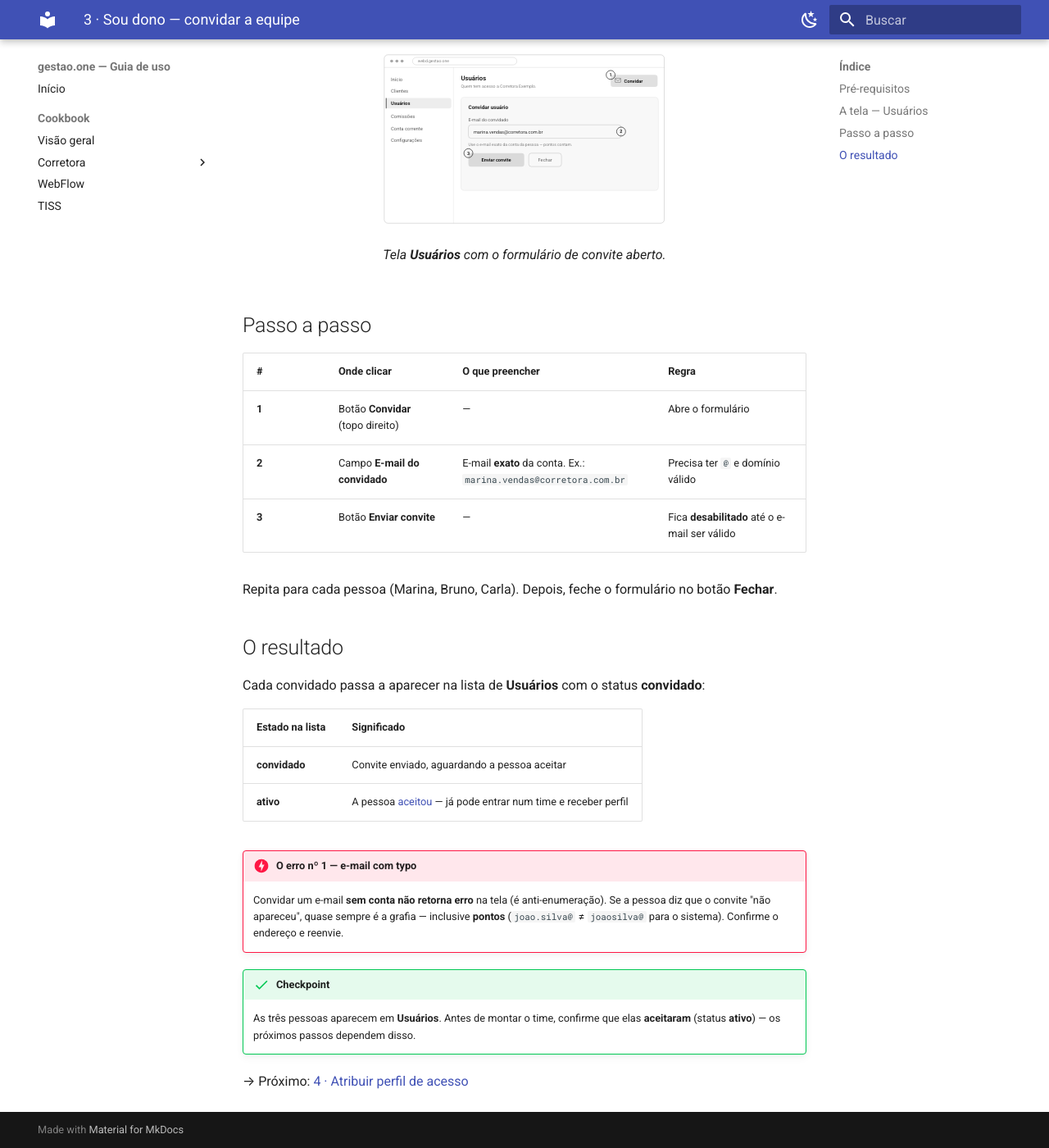
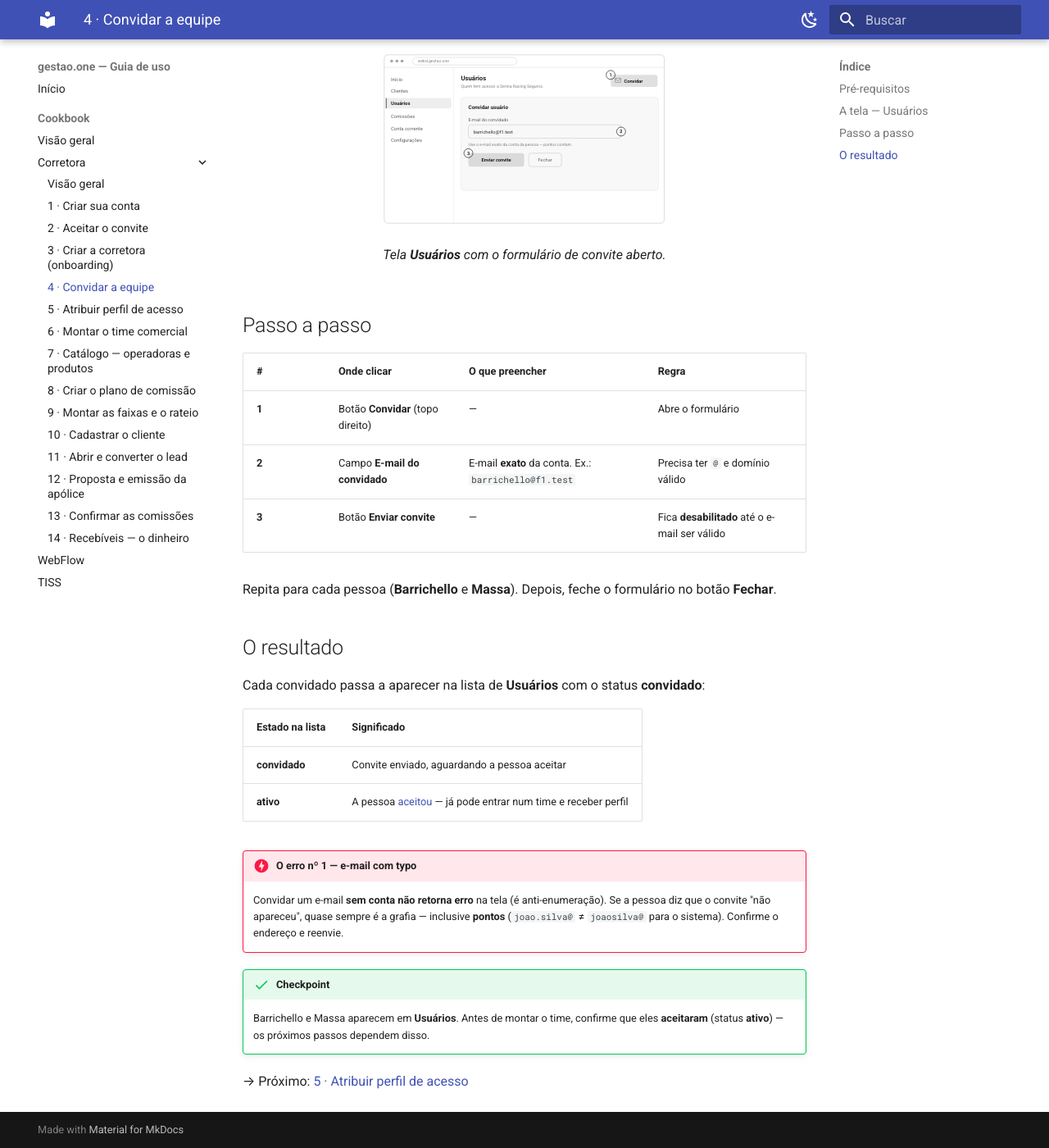
Before and after one commit to renatofagalde/wiki-gestao-one, an MkDocs documentation site: the page built from docs/cookbook/corretora/04-convidar.md, in a window 1280 px wide and 1400 px high, scrolled down 640 px. Shown: the whole window at 82% size. Built offline with MkDocs 1.6.1 and Material for MkDocs 9.7.7, drawn with Linux system fonts in a browser that asks for light colours; some of the changed text lies outside the part shown.

Commit message:
Renumber invite-team page to step 4

```diff
--- a/docs/cookbook/corretora/03-convidar.md
+++ b/docs/cookbook/corretora/04-convidar.md
@@ -1,10 +1,10 @@
-# 3 · Sou dono — convidar a equipe
+# 4 · Convidar a equipe
 
 Com a corretora criada, o primeiro passo é **colocar as pessoas dentro dela**. A
 equipe precisa existir como **usuário da corretora** antes de qualquer coisa — sem
 isso, ninguém entra num time nem recebe comissão.
 
-No exemplo: convide **Marina**, **Bruno** e **Carla**.
+No exemplo: o **Senna** convida **Barrichello** e **Massa**.
 
 ## Pré-requisitos
 
@@ -43,7 +43,7 @@
   <text x="22" y="238" font-size="13" fill="currentColor" fill-opacity="0.7">Configurações</text>
 
   <text x="210" y="72" font-size="17" font-weight="700" fill="currentColor">Usuários</text>
-  <text x="210" y="92" font-size="11.5" fill="currentColor" fill-opacity="0.55">Quem tem acesso a Corretora Exemplo.</text>
+  <text x="210" y="92" font-size="11.5" fill="currentColor" fill-opacity="0.55">Quem tem acesso a Senna Racing Seguros.</text>
   <!-- botão Convidar -->
   <rect x="612" y="58" width="126" height="32" rx="7" fill="currentColor" fill-opacity="0.14"/>
   <rect x="624" y="67" width="15" height="11" rx="1" fill="none" stroke="currentColor" stroke-opacity="0.7"/>
@@ -55,7 +55,7 @@
   <text x="230" y="150" font-size="14" font-weight="700" fill="currentColor">Convidar usuário</text>
   <text x="230" y="182" font-size="12" fill="currentColor" fill-opacity="0.7">E-mail do convidado</text>
   <rect x="230" y="192" width="410" height="36" rx="7" fill="none" stroke="currentColor" stroke-opacity="0.3"/>
-  <text x="244" y="215" font-size="12.5" fill="currentColor" fill-opacity="0.9">marina.vendas@corretora.com.br</text>
+  <text x="244" y="215" font-size="12.5" fill="currentColor" fill-opacity="0.9">barrichello@f1.test</text>
   <text x="230" y="248" font-size="11" fill="currentColor" fill-opacity="0.55">Use o e-mail exato da conta da pessoa — pontos contam.</text>
   <rect x="230" y="268" width="150" height="36" rx="7" fill="currentColor" fill-opacity="0.14"/>
   <text x="305" y="291" font-size="12.5" font-weight="600" fill="currentColor" text-anchor="middle">Enviar convite</text>
@@ -79,11 +79,11 @@
 | # | Onde clicar | O que preencher | Regra |
 | --- | --- | --- | --- |
 | **1** | Botão **Convidar** (topo direito) | — | Abre o formulário |
-| **2** | Campo **E-mail do convidado** | E-mail **exato** da conta. Ex.: `marina.vendas@corretora.com.br` | Precisa ter `@` e domínio válido |
+| **2** | Campo **E-mail do convidado** | E-mail **exato** da conta. Ex.: `barrichello@f1.test` | Precisa ter `@` e domínio válido |
 | **3** | Botão **Enviar convite** | — | Fica **desabilitado** até o e-mail ser válido |
 
-Repita para cada pessoa (Marina, Bruno, Carla). Depois, feche o formulário no
-botão **Fechar**.
+Repita para cada pessoa (**Barrichello** e **Massa**). Depois, feche o formulário
+no botão **Fechar**.
 
 ## O resultado
 
@@ -93,7 +93,7 @@
 | Estado na lista | Significado |
 | --- | --- |
 | **convidado** | Convite enviado, aguardando a pessoa aceitar |
-| **ativo** | A pessoa [aceitou](02-esperar-convite.md) — já pode entrar num time e receber perfil |
+| **ativo** | A pessoa [aceitou](02-aceitar-convite.md) — já pode entrar num time e receber perfil |
 
 !!! danger "O erro nº 1 — e-mail com typo"
     Convidar um e-mail **sem conta não retorna erro** na tela (é anti-enumeração).
@@ -102,7 +102,7 @@
     endereço e reenvie.
 
 !!! success "Checkpoint"
-    As três pessoas aparecem em **Usuários**. Antes de montar o time, confirme que
-    elas **aceitaram** (status **ativo**) — os próximos passos dependem disso.
+    Barrichello e Massa aparecem em **Usuários**. Antes de montar o time, confirme
+    que eles **aceitaram** (status **ativo**) — os próximos passos dependem disso.
 
-→ Próximo: [4 · Atribuir perfil de acesso](04-perfil-acesso.md)
+→ Próximo: [5 · Atribuir perfil de acesso](05-perfil-acesso.md)
```
